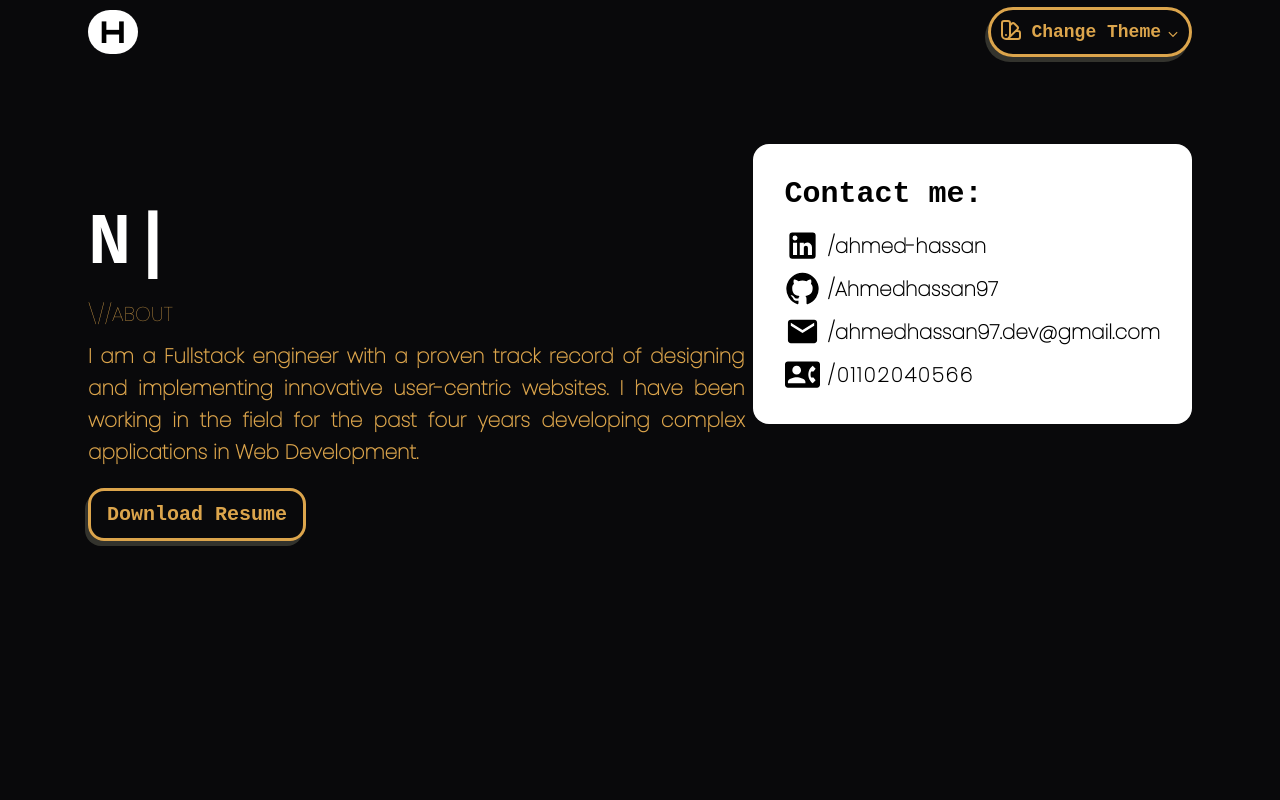
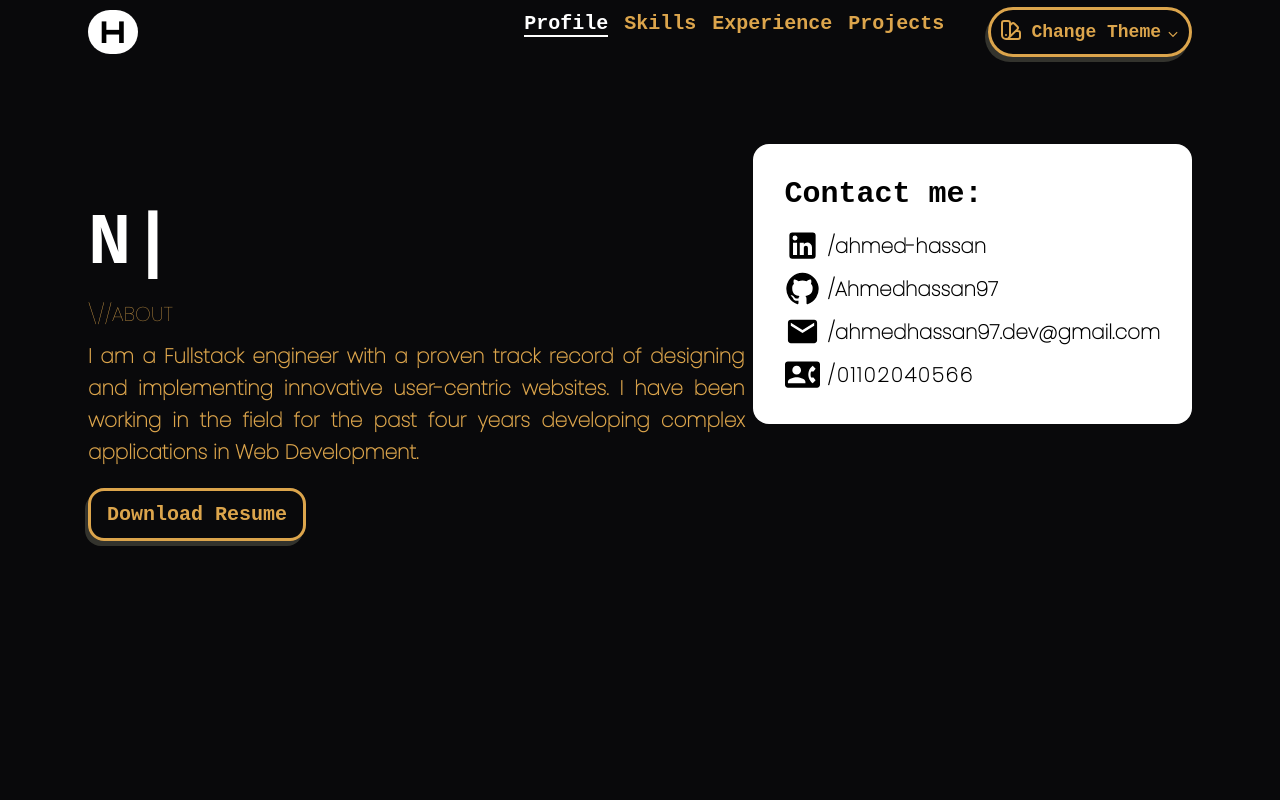
Before and after one commit to AhmedHassan97/my-website, a Next.js app: page / in a window 1280 px wide. Shown: the top 800 px of the page. Built offline with nearby package versions, Linux system fonts and the light colour scheme.

Commit message:
fix: change navbar place

```diff
--- a/pages/_app.js
+++ b/pages/_app.js
@@ -32,7 +32,6 @@ function MyApp({ Component, pageProps }) {
           content="minimum-scale=1, initial-scale=1, width=device-width, shrink-to-fit=no, viewport-fit=cover"
         />
       </Head>
-      <Navbar />
       <Component {...pageProps} />
     </ThemeProvider>
   );
--- a/pages/index.js
+++ b/pages/index.js
@@ -7,7 +7,14 @@ export default function Home() {
   return (
     <div>
       <div>
-        {/* <Navbar /> */}
+        <Navbar
+          navigation={[
+            { name: "Profile", href: "#profile" },
+            { name: "Skills", href: "#skills" },
+            { name: "Experience", href: "#experience" },
+            { name: "Projects", href: "#projects" },
+          ]}
+        />
         <Profile />
         <SkillsComponent />
         <Experiences />
--- a/pages/projects/index.js
+++ b/pages/projects/index.js
@@ -1,6 +1,6 @@
 import ProjectItems from "../../components/Projects/ProjectItems";
 import useTypingEffect from "use-typing-effect";
-
+import Navbar from "../../components/Navbar/Nav";
 const ProjectsPage = () => {
   const heading = useTypingEffect(
     [
@@ -14,6 +14,8 @@ const ProjectsPage = () => {
 
   return (
     <div className="mx-auto w-screen">
+      <Navbar />
+
       <div
         className="hero min-h-screen bg-fixed"
         style={{
```
